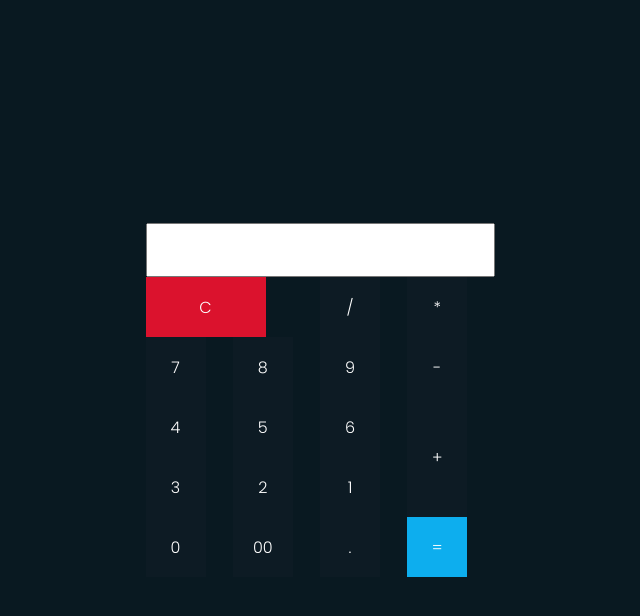
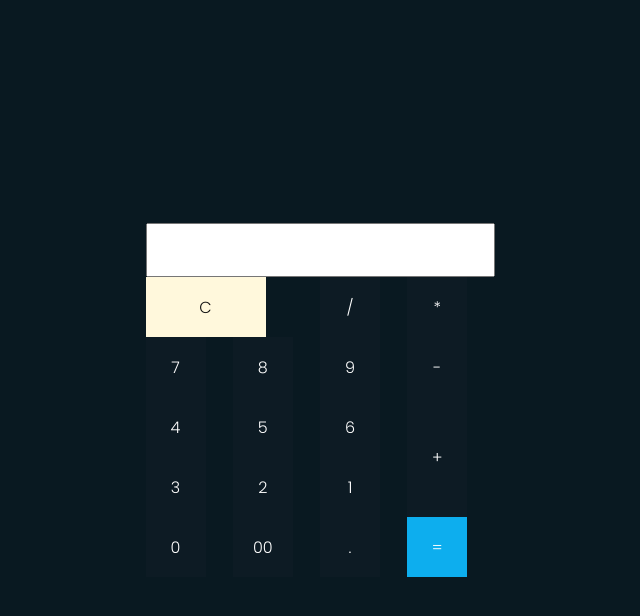
Before and after one commit to Vishal2303/Calculator, a plain HTML site: page index.html in a window 1280 px wide. In both pictures the pointer is over the element 525 px from the left and 307 px from the top of the page. Shown: the whole page, without its empty margins (320-960 px from the left). Drawn offline with Linux system fonts and the light colour scheme.

Commit message:
Update styles.css

```diff
--- a/styles.css
+++ b/styles.css
@@ -52,3 +52,7 @@ body{
   height: 120px; */
   background-color: rgb(13, 174, 238);
 }
+.calculator span:hover{
+  background:cornsilk;
+  color: #111;
+}
```
